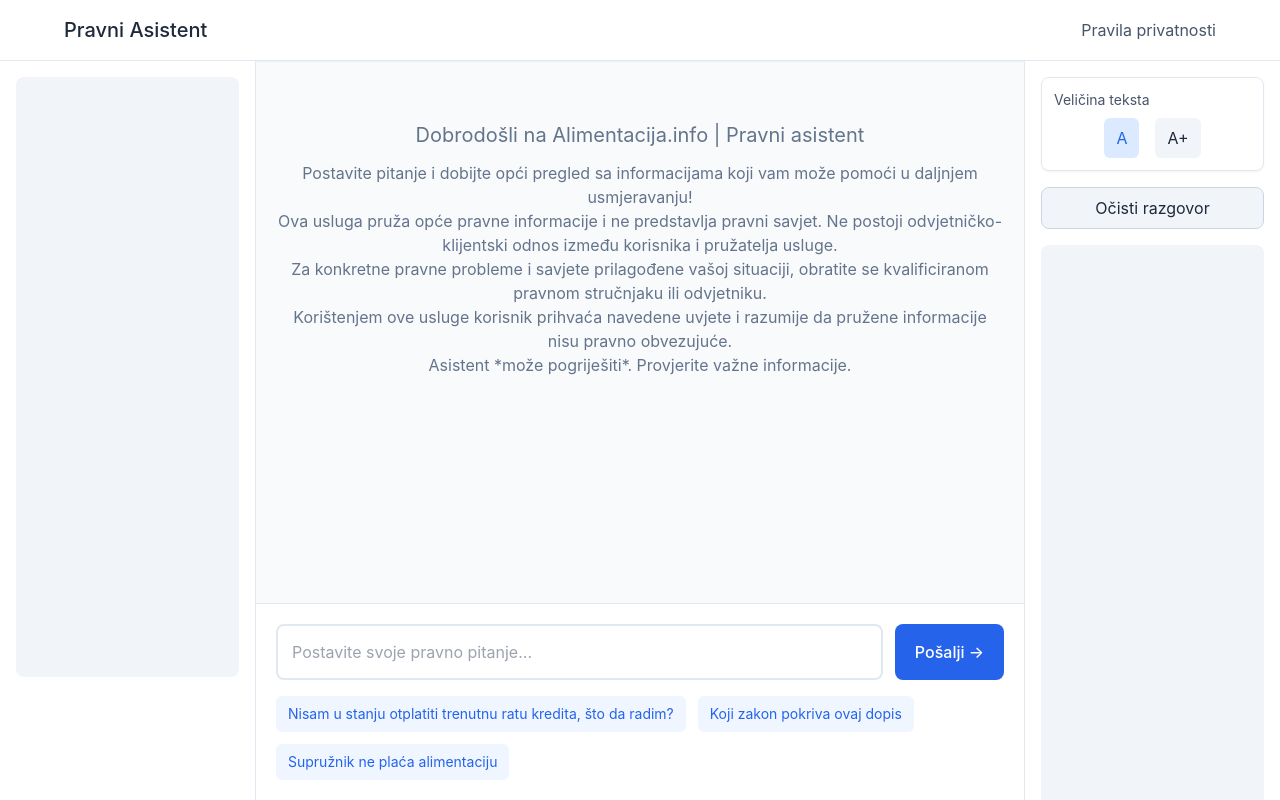
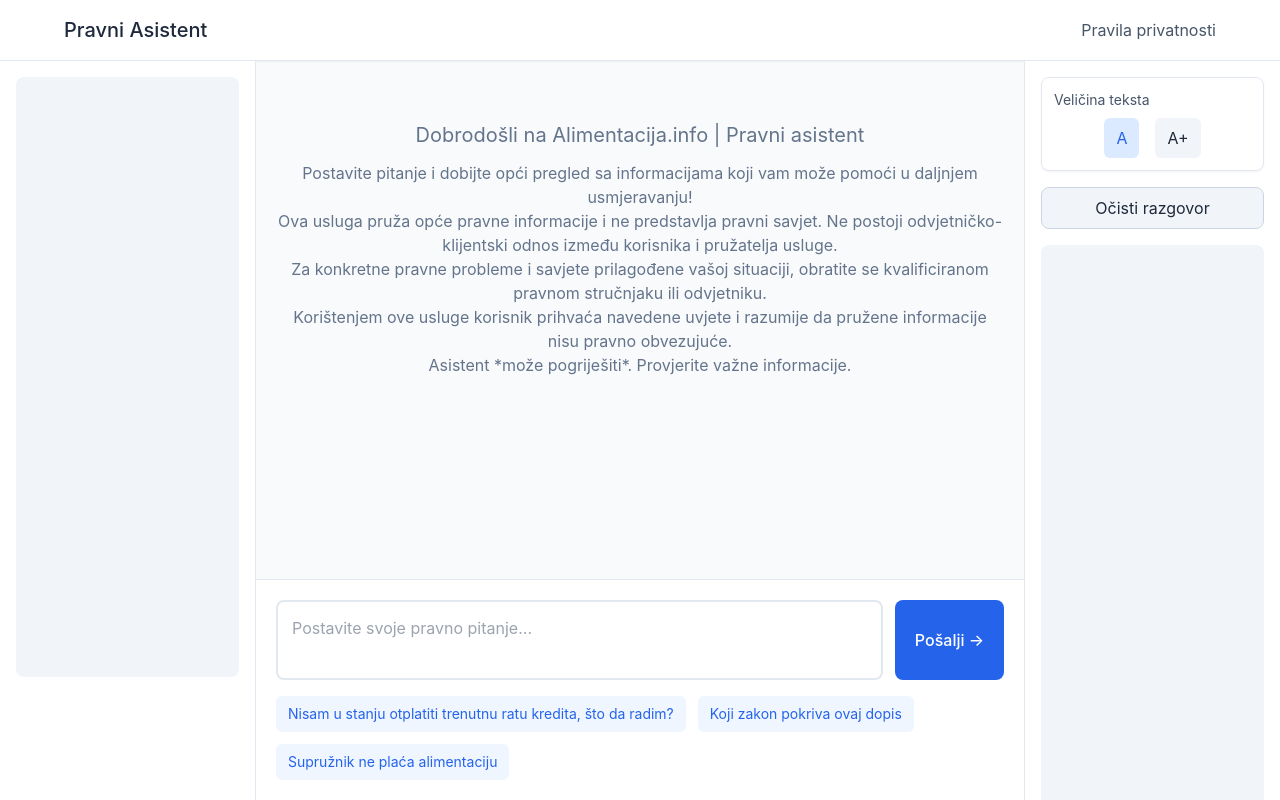
Before and after one commit to matejsarlija/our_chattie, a React (Create React App) app in the folder simple-chat/: page / in a window 1280 px wide. Built offline with nearby package versions, Linux system fonts and the light colour scheme.

Commit message:
textarea + some privacy policy typos

```diff
--- a/simple-chat/src/components/AltChat.js
+++ b/simple-chat/src/components/AltChat.js
@@ -168,9 +168,9 @@
                         Pravni Asistent
                     </h1>
                     <div className="flex gap-6">
-                    <Link to="/pravila-privatnosti" className="text-slate-600 hover:text-slate-800 transition-colors">
-    Pravila privatnosti
-</Link>
+                        <Link to="/pravila-privatnosti" className="text-slate-600 hover:text-slate-800 transition-colors">
+                            Pravila privatnosti
+                        </Link>
                     </div>
                 </div>
             </div>
@@ -235,15 +235,21 @@
                     <div className="border-t border-slate-200 bg-white py-4 md:py-5">
                         <div className="max-w-4xl mx-auto px-4 md:px-5 w-full">
                             <div className="flex gap-2 md:gap-3">
-                                <input
-                                    type="text"
+                                <textarea
                                     value={inputText}
                                     onChange={e => setInputText(e.target.value)}
-                                    onKeyPress={e => e.key === 'Enter' && handleSend()}
+                                    onKeyPress={e => {
+                                        if (e.key === 'Enter' && !e.shiftKey) {
+                                            e.preventDefault(); // Prevent default to avoid new line
+                                            handleSend();
+                                        }
+                                        // Pressing Shift+Enter will create a new line
+                                    }}
                                     placeholder="Postavite svoje pravno pitanje..."
-                                    className="flex-1 p-3 md:p-3.5 border-2 border-slate-200 rounded-lg focus:outline-none focus:border-blue-500 bg-white"
+                                    className="flex-1 p-3 md:p-3.5 border-2 border-slate-200 rounded-lg focus:outline-none focus:border-blue-500 bg-white resize-none"
+                                    rows="2"  // Start with 2 rows
                                     disabled={isLoading}
-                                />
+                                ></textarea>
                                 <button
                                     onClick={isLoading ? stopGeneration : handleSend}
                                     className={isLoading ?
--- a/simple-chat/src/components/PrivacyPolicy.js
+++ b/simple-chat/src/components/PrivacyPolicy.js
@@ -25,7 +25,7 @@
           <section className="mb-8">
             <h2 className="text-xl font-semibold mb-3">1. Uvod</h2>
             <p className="mb-3">
-              Dobrodošli na Pravila privatnosti za Pravni Asistent i web-stranicu alimentacija.info. Ova pravila opisuju kako prikupljamo, koristimo i štitimo vaše osobne podatke prilikom korištenja naše usluge.
+              Dobrodošli na Pravila privatnosti za pravnog asistenta i web-stranicu alimentacija.info. Ova pravila opisuju kako prikupljamo, koristimo i štitimo vaše osobne podatke prilikom korištenja naše usluge.
             </p>
             <p>
               Korištenjem Pravnog Asistenta pristajete na prikupljanje i korištenje informacija u skladu s ovim pravilima privatnosti.
```
